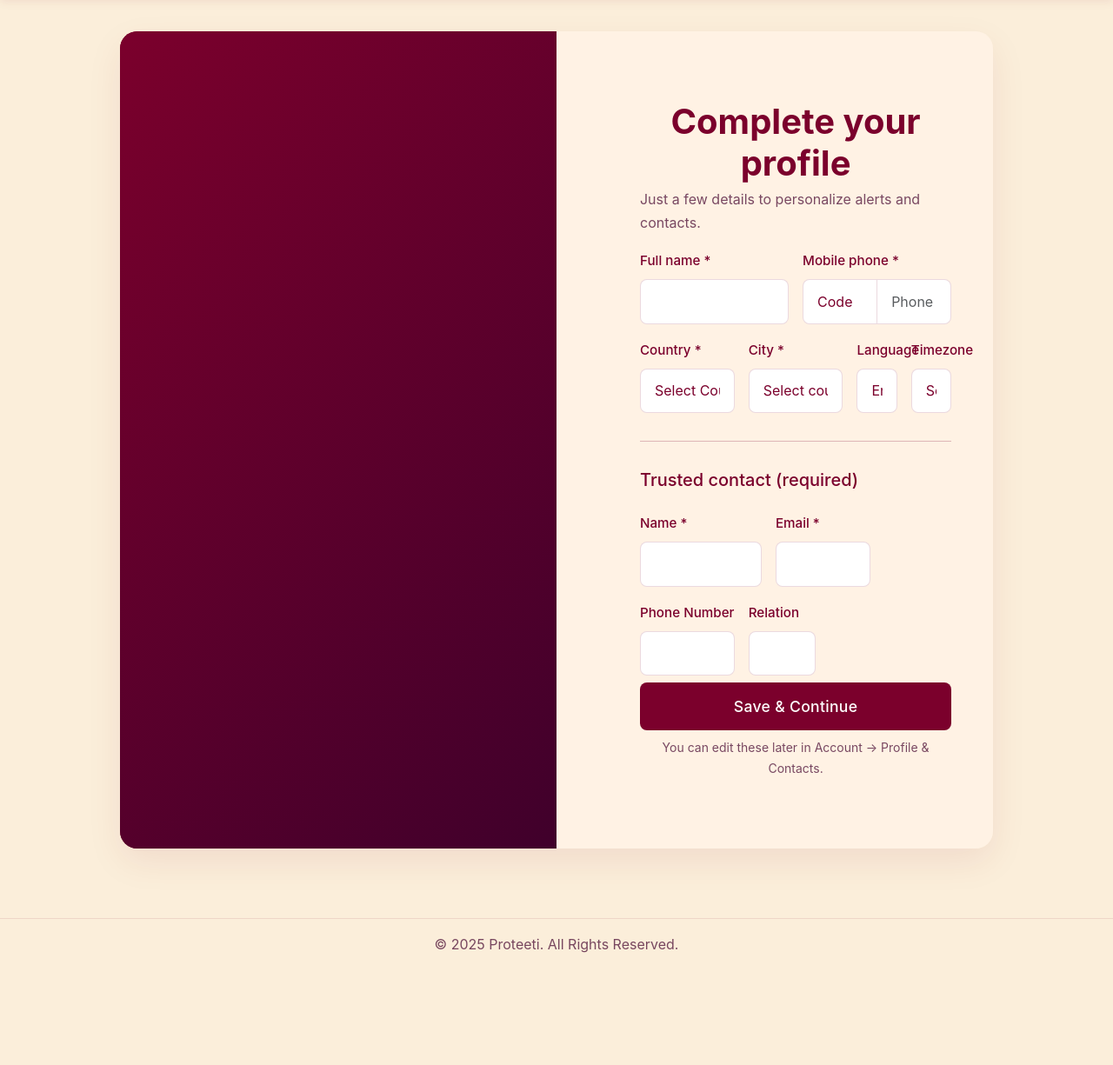
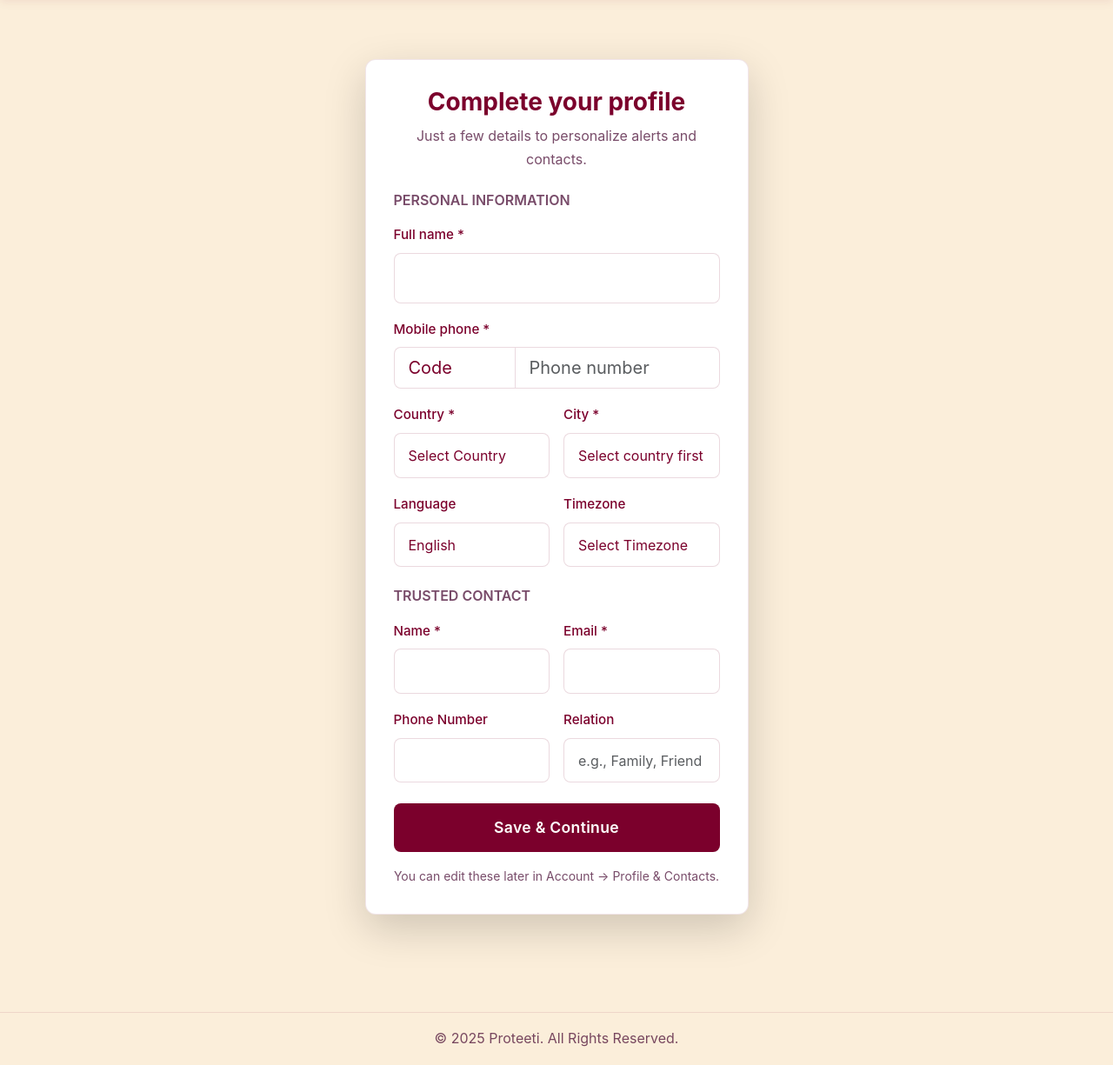
Before and after one commit to ShyamaliDas/Proteeti, a Flask app: template Proteeti/templates/onboarding.html in a window 1280 px wide. Shown: the part 96-1321 px from the top of the page at 87% size. Before the commit the page ends 1192 px from the top, so only its background shows below. Run offline with Flask 3, Linux system fonts and the light colour scheme; the template is opened without the code that fills it, so the values that code supplies are empty.

Commit message:
Onboarding form fixed

```diff
--- a/Proteeti/templates/onboarding.html
+++ b/Proteeti/templates/onboarding.html
@@ -1,34 +1,33 @@
 {% extends "base.html" %}
 {% block content %}
-<div class="auth-split-container">
-  <div class="auth-card-wrapper">
-    <div class="row g-0">
-      <!-- Art / Illustration (LEFT) -->
-      <div class="col-lg-6 d-none d-lg-block login-art-panel position-relative">
-        <span class="auth-bubble big" style="left:12%;top:18%"></span>
-        <span class="auth-bubble med" style="left:22%;top:50%"></span>
-        <span class="auth-bubble sm"  style="left:8%; top:72%"></span>
+<div class="container-fluid d-flex justify-content-center align-items-center min-vh-100 py-5">
+  <div class="row justify-content-center w-100">
+    <div class="col-12 col-md-8 col-lg-6 col-xl-5">
+      <div class="card shadow-lg border-0">
+        <div class="card-body p-4 p-md-5">
+          <div class="text-center mb-4">
+            <h1 class="h3 fw-bold mb-2" style="color:var(--bordeaux);">Complete your profile</h1>
+            <p class="text-muted">Just a few details to personalize alerts and contacts.</p>
           </div>
-
-      <!-- Form (RIGHT) -->
-      <div class="col-12 col-lg-6 bg-transparent auth-form-col">
-        <div class="login-form-blob w-100">
-          <div class="auth-card-inner">
-            <h1 class="mb-1" style="color:var(--bordeaux);font-weight:700; text-align: center;">Complete your profile</h1>
-            <p class="text-muted mb-3" align>Just a few details to personalize alerts and contacts.</p>
 
           {% if error %}<div class="alert alert-danger">{{ error }}</div>{% endif %}
 
           <form method="post" novalidate id="onboardingForm">
             <input type="hidden" name="country_name" id="countryName">
+
+            <!-- Personal Information -->
+            <div class="mb-4">
+              <h6 class="fw-semibold mb-3 text-muted">PERSONAL INFORMATION</h6>
+
               <div class="row g-3">
-                <div class="col-md-6">
+                <div class="col-12">
                   <label class="form-label">Full name *</label>
-                  <input class="form-control" name="full_name" value="{{ full_name or '' }}" required>
+                  <input class="form-control form-control-lg" name="full_name" value="{{ full_name or '' }}" required>
                 </div>
-                <div class="col-md-6">
+
+                <div class="col-12">
                   <label class="form-label">Mobile phone *</label>
-                  <div class="input-group">
+                  <div class="input-group input-group-lg">
                     <select class="form-select" id="countryCode" name="country_code" style="max-width: 140px;" required>
                       <option value="">Code</option>
                     </select>
@@ -36,19 +35,21 @@
                   </div>
                 </div>
 
-                <div class="col-md-4">
+                <div class="col-12 col-md-6">
                   <label class="form-label">Country *</label>
                   <select class="form-select" name="country" id="countrySelect" required>
                     <option value="">Loading countries...</option>
                   </select>
                 </div>
-                <div class="col-md-4">
+
+                <div class="col-12 col-md-6">
                   <label class="form-label">City *</label>
                   <select class="form-select" name="city" id="citySelect" required>
                     <option value="">Select country first</option>
                   </select>
                 </div>
-                <div class="col-md-2">
+
+                <div class="col-12 col-md-6">
                   <label class="form-label">Language</label>
                   <select class="form-select" name="language" id="languageSelect" required>
                     <option value="en">English</option>
@@ -58,43 +59,52 @@
                     <option value="bn">Bengali</option>
                   </select>
                 </div>
-                <div class="col-md-2">
+
+                <div class="col-12 col-md-6">
                   <label class="form-label">Timezone</label>
                   <select class="form-select" name="timezone" id="timezoneSelect" required>
                     <option value="UTC">Loading...</option>
                   </select>
                 </div>
+              </div>
+            </div>
 
-                <div class="col-12"><hr></div>
+            <!-- Trusted Contact -->
+            <div class="mb-4">
+              <h6 class="fw-semibold mb-3 text-muted">TRUSTED CONTACT</h6>
 
-                <div class="col-12">
-                  <h5 class="mb-2">Trusted contact (required)</h5>
-                </div>
-                <div class="col-md-5">
+              <div class="row g-3">
+                <div class="col-12 col-md-6">
                   <label class="form-label">Name *</label>
                   <input class="form-control" name="tc_name" required>
                 </div>
-                <div class="col-md-4">
+
+                <div class="col-12 col-md-6">
                   <label class="form-label">Email *</label>
                   <input type="email" class="form-control" name="tc_email" required>
                 </div>
-                <div class="col-md-4">
+
+                <div class="col-12 col-md-6">
                   <label class="form-label">Phone Number</label>
                   <input type="tel" class="form-control" name="tc_phone">
                 </div>
-                <div class="col-md-3">
+
+                <div class="col-12 col-md-6">
                   <label class="form-label">Relation</label>
-                  <input class="form-control" name="tc_relation">
+                  <input class="form-control" name="tc_relation" placeholder="e.g., Family, Friend">
+                </div>
+              </div>
             </div>
 
-                <div class="col-12 mt-2">
-                  <button type="submit" class="btn btn-danger w-100 btn-lg">Save & Continue</button>
-                </div>
+            <!-- Submit Button -->
+            <div class="d-grid mt-4">
+              <button type="submit" class="btn btn-danger btn-lg py-3 fw-semibold">Save & Continue</button>
             </div>
           </form>
 
-            <p class="text-center text-muted small mb-0 mt-2">You can edit these later in Account → Profile & Contacts.</p>
-          </div>
+          <p class="text-center text-muted small mt-3 mb-0">
+            You can edit these later in Account → Profile & Contacts.
+          </p>
         </div>
       </div>
     </div>
@@ -139,7 +149,7 @@
       countries.forEach(country => {
         // Add to country dropdown
         const option = document.createElement('option');
-        option.value = country.cca2; // Country code (US, BD, IN, etc.)
+        option.value = country.cca2;
         option.textContent = country.name.common;
         option.setAttribute('data-timezones', JSON.stringify(country.timezones));
 
@@ -189,7 +199,7 @@
   // Load timezones from WorldTimeAPI
   async loadTimezones() {
     try {
-      const response = await fetch('http://worldtimeapi.org/api/timezone');
+      const response = await fetch('https://worldtimeapi.org/api/timezone');
       const timezones = await response.json();
 
       this.timezoneSelect.innerHTML = '<option value="">Select Timezone</option>';
@@ -220,22 +230,17 @@
     });
   }
 
-  // Load cities for selected country using Geonames (free tier)
+  // Load cities for selected country
   async loadCities(countryCode) {
     this.citySelect.innerHTML = '<option value="">Loading cities...</option>';
 
     try {
-      // Using a free cities API (example with simple dataset)
-      // For production, you might want to use Geonames with username (free)
-      const response = await fetch(`https://api.api-ninjas.com/v1/city?country=${countryCode}&limit=30`, {
-        headers: { 'X-Api-Key': '' } // Free tier doesn't need key for small usage
-      });
+      const response = await fetch(`https://api.api-ninjas.com/v1/city?country=${countryCode}&limit=30`);
 
       let cities = [];
       if (response.ok) {
         cities = await response.json();
       } else {
-        // Fallback to predefined cities
         cities = this.getFallbackCities(countryCode);
       }
 
@@ -271,20 +276,16 @@
     this.countrySelect.addEventListener('change', (e) => {
       const selectedOption = e.target.options[e.target.selectedIndex];
       const countryCode = e.target.value;
-      const countryName = selectedOption.textContent; // ADD THIS LINE
+      const countryName = selectedOption.textContent;
 
-      // Update the hidden country name field - ADD THESE 2 LINES
       document.getElementById('countryName').value = countryName;
 
       if (countryCode) {
-        // Update country code
         const callingCode = selectedOption.getAttribute('data-calling-code');
         this.countryCodeSelect.value = callingCode;
 
-        // Load cities for this country
         this.loadCities(countryCode);
 
-        // Update timezone based on country
         const timezones = JSON.parse(selectedOption.getAttribute('data-timezones') || '[]');
         if (timezones.length > 0 && this.timezoneSelect.querySelector(`option[value="${timezones[0]}"]`)) {
           this.timezoneSelect.value = timezones[0];
@@ -292,22 +293,20 @@
       }
     });
 
-    // Country code change event (sync with country)
+    // Country code change event
     this.countryCodeSelect.addEventListener('change', (e) => {
       const selectedCountry = e.target.options[e.target.selectedIndex].getAttribute('data-country');
       if (selectedCountry) {
         this.countrySelect.value = selectedCountry;
-        // Trigger change event to load cities
         this.countrySelect.dispatchEvent(new Event('change'));
       }
     });
 
-    // Form submission - combine country code with phone number
+    // Form submission
     document.getElementById('onboardingForm').addEventListener('submit', (e) => {
       const countryCode = this.countryCodeSelect.value;
       const phoneInput = document.querySelector('input[name="phone"]');
 
-      // Prepend country code to phone number if not already there
       if (countryCode && phoneInput.value && !phoneInput.value.startsWith(countryCode)) {
         phoneInput.value = countryCode + phoneInput.value;
       }
```
Lines whose indentation alone changed are shown as unchanged.
